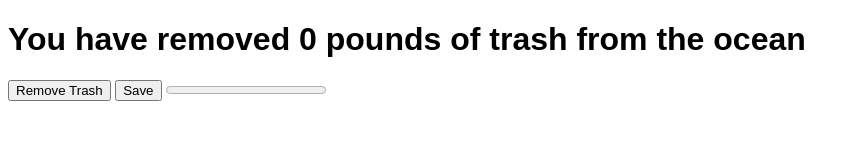
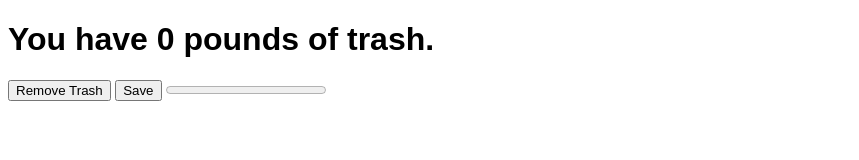
Before and after one commit to Boxit379/Trash-Clicker, a plain HTML site: page index.html in a window 1280 px wide. Shown: the whole page, without its empty margins (0-859 px from the left). Drawn offline with nearby package versions, Linux system fonts and the light colour scheme.

Commit message:
Better counter message

```diff
--- a/index.html
+++ b/index.html
@@ -7,7 +7,8 @@
     <title>Seajam Game</title>
   </head>
   <body>
-    <h1>You have removed <span id="trashCounter">0</span> pounds of trash from the ocean</h1>
+    <h1>You have <span id="trashCounter">0</span> pounds of trash.</h1>
+    <!--<h4>You have removed <span id="totalTrashCounter">0</span> pounds in total.</h4>-->
     <button onclick="removeTrash()">Remove Trash</button>
     <button onclick="saveGame()">Save</button>
     <progress value="0" max="500" id="trashProgress">0%</progress>
--- a/javascript/main.js
+++ b/javascript/main.js
@@ -44,6 +44,7 @@ window.setInterval(function(){
     totalTrashRemoved += 1;
   }
   document.getElementById("trashCounter").innerHTML = trashRemoved;
+  //document.getElementById("totalTrashCounter").innerHTML = totalTrashRemoved;
   document.getElementById("trashProgress").value = trashTimer;
   hideCheck();
 }, 10);
```
